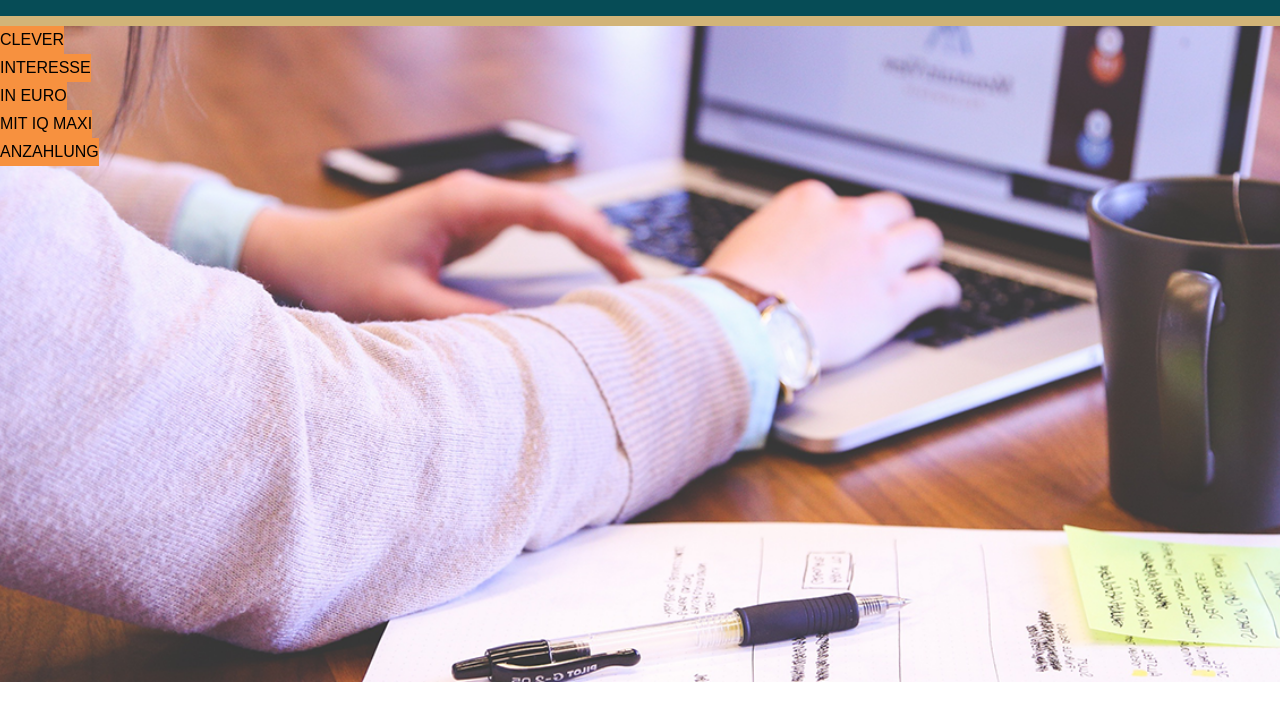
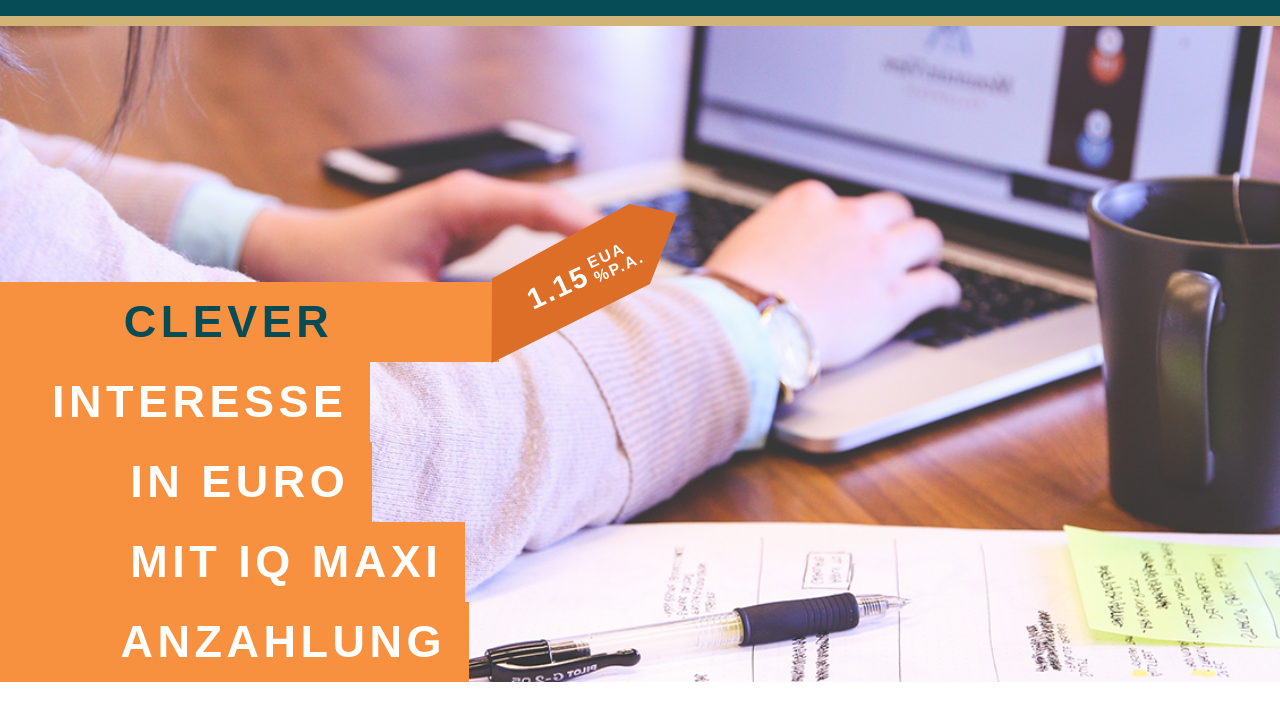
Before and after one commit to baxter29/DankeGrafik, a website: page index.html in a window 1280 px wide. Shown: the part 87-791 px from the top of the page. Drawn offline with Linux system fonts and the light colour scheme.

Commit message:
change slide

```diff
--- a/index.html
+++ b/index.html
@@ -37,6 +37,17 @@
   							ANZAHLUNG
   						</li>
   					</ul>
+  					<div class="slide__rect" style="background-image: url('src/img/rect-ico.png')">
+  						<p class="slide__rect-txt">
+  							<span>
+  								1.15
+  							</span><span>
+  								EUA<br>
+								%p.a.
+								</span>
+
+  						</p>
+  					</div>
   				</div>
   			</article>
   		</div>
--- a/src/sass/style.sass
+++ b/src/sass/style.sass
@@ -62,14 +62,62 @@
 				background-repeat: no-repeat
 				background-position: center
 				background-size: cover
+				position: relative
+				top: 0
+				left: 0
+
 				.slide__txt
+					position: absolute
+					bottom: 0
+					left: 0
+					.slide__rect
+						width: 186px
+						height: 159px
+						position: absolute
+						top: -78px
+						background-repeat: no-repeat
+						background-position: center
+						background-size: cover
+						left: 491px
+						&-txt
+							position: absolute
+							top: 55px
+							left: 32px
+							transform: rotate(-25deg)
+							color: #ffffff
+							font: 16px/16px "Mangal" ,sans-serif;
+							font-weight: bold
+							text-transform: uppercase
+							letter-spacing: 2px
+							@extend .d-f
+							align-items: center
+							span
+								@extend .d-b
+								&:first-child
+									font-size: 29px
+									margin-right: 5px
 					.slide__items
 						display: flex
 						flex-direction: column
 						.slide__item
 							width: max-content
 							background-color: #f7913f
-							display: inline-block
+							color: #ffffff
+							font: 45px/80px "Mangal" ,sans-serif;
+							font-weight: bold
+							text-transform: uppercase
+							letter-spacing: 4.5px
+							&:nth-child(1)
+								color: #064c56
+								padding: 0 51% 0 38%
+							&:nth-child(2)
+								padding: 0 7% 0 16%
+							&:nth-child(3)
+								padding: 0 7% 0 40%
+							&:nth-child(4)
+								padding: 0 7% 0 40%
+							&:nth-child(5)
+								padding: 0 7% 0 37%
 
 
 	.services
```
Also changed, not shown: src/build/css/style.css, src/css/style.css.
